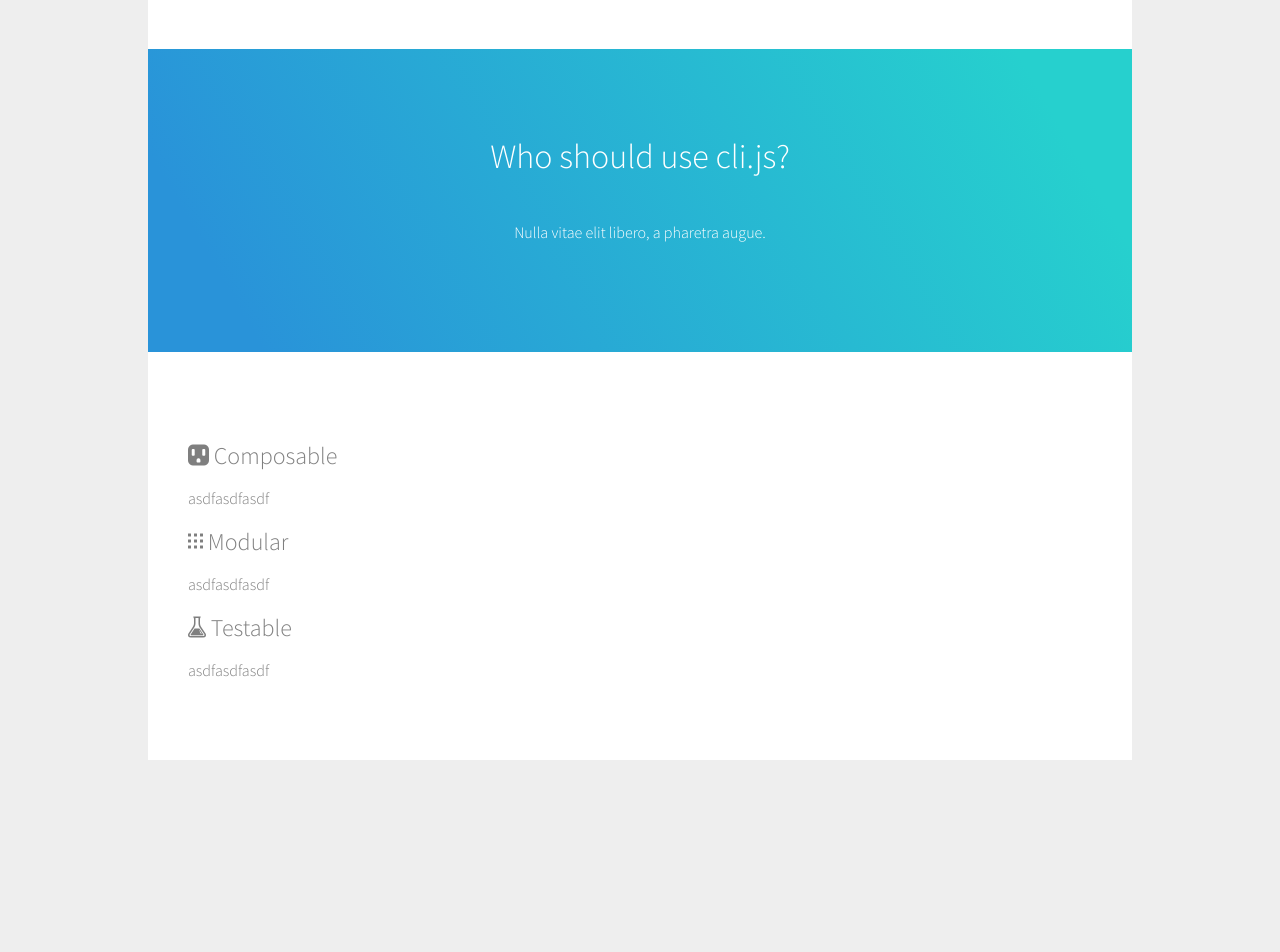
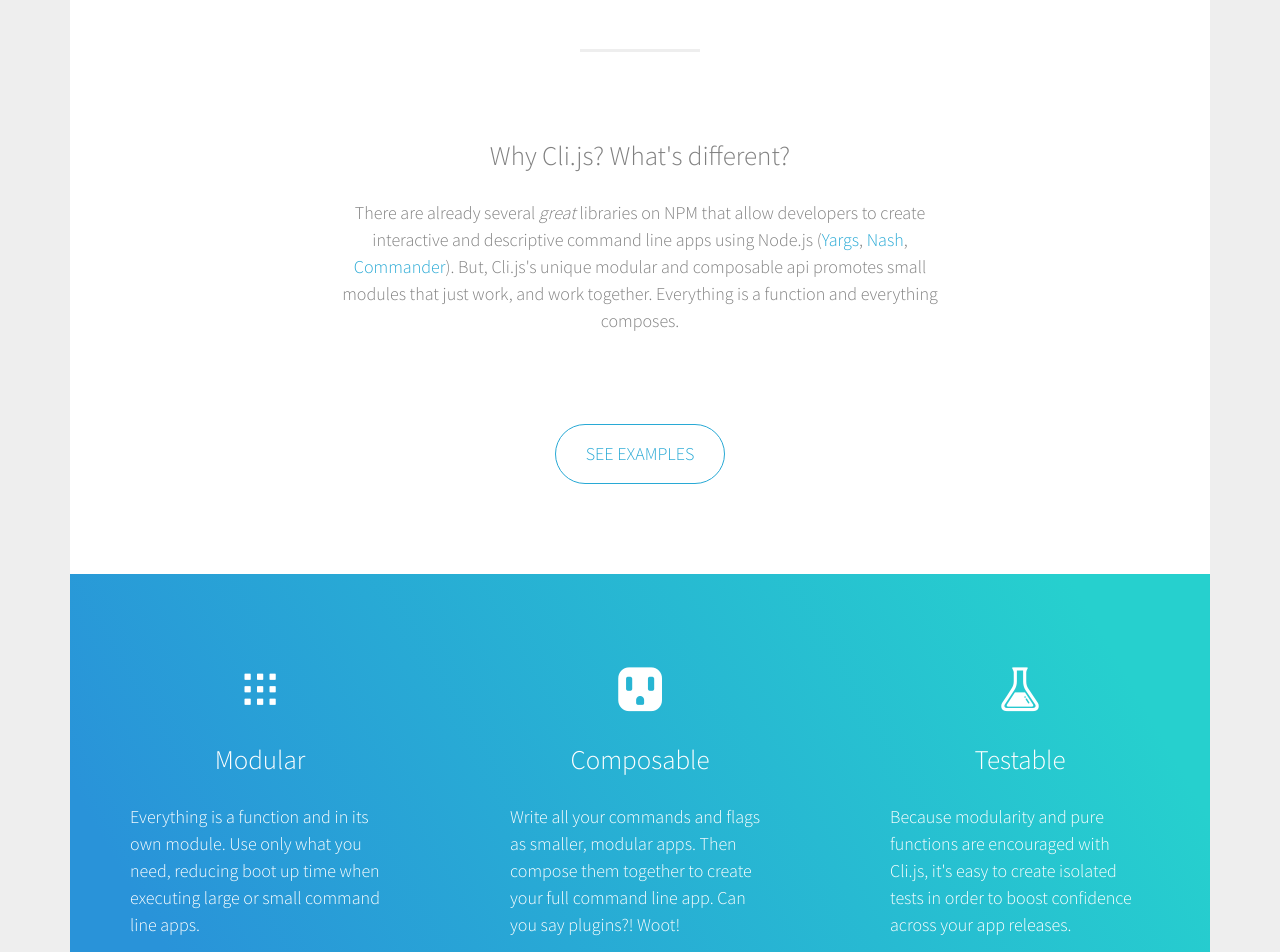
Before and after one commit to clijs/www, a website: page index.html in a window 1280 px wide. Shown: the part 1180-2132 px from the top of the page. Before the commit the page ends 1970 px from the top, so only its background shows below. Drawn offline with Linux system fonts and the light colour scheme; files whose address does not match are found by name.

Commit message:
more copy

```diff
--- a/index.html
+++ b/index.html
@@ -3,7 +3,8 @@
   <meta charset="utf-8">
   <meta http-equiv="X-UA-Compatible" content="IE=edge">
 
-  <title>cli.js - A library to craft composable, modular, and testable command line applications with Node.js</title>
+  <title>cli.js - A library to craft modular, composable, and testable command line applications with Node.js</title>
+  <link rel="icon" type="image/png" href="/images/favicon.png">
 
   <link href='https://fonts.googleapis.com/css?family=Source+Sans+Pro:300,400,600' rel='stylesheet' type='text/css'>
   <link href='https://fonts.googleapis.com/css?family=Source+Code+Pro' rel='stylesheet' type='text/css'>
@@ -23,10 +24,10 @@
       <a href="/"><img class="logo" src="/images/logo_7.svg" alt="Cli.js - Create composable, modular command line applications" /></a>
       <br>
       <br>
-      <h3>A library to craft composable, modular, and testable command line applications</h3>
+      <h3>A library to craft modular, composable, and testable command line applications</h3>
     </header>
 
-    <section>
+    <section class="with-divider">
 
       <div class="code-container">
         <h4><i class="icon ion-code"></i> Craft It</h4>
@@ -85,27 +86,46 @@
       <div class="clear"></div>
     </section>
 
-    <section class="section who-should-use">
-      <h1>Who should use cli.js?</h1>
-      <p>Nulla vitae elit libero, a pharetra augue.</p>
+    <section class="why">
+      <h1>Why Cli.js? What's different?</h1>
+      <p>
+        There are already several <em>great</em> libraries on NPM that allow developers to create interactive and descriptive command line apps using Node.js (<a href="http://npmjs.com/package/yargs" target="_blank">Yargs</a>, <a href="http://npmjs.com/package/nash" target="_blank">Nash</a>, <a href="http://npmjs.com/package/commander" target="_blank">Commander</a>).
+        But, Cli.js's unique modular and composable api promotes small modules that just work, and work together. Everything is a function and everything composes.
+      </p>
+      <a href="/examples" class="btn">See Examples</a>
     </section>
 
-    <section class="tri-describe">
+    <section class="section descriptions">
       <div>
-        <h2><i class="icon ion-outlet"></i> Composable</h2>
-        <p>asdfasdfasdf</p>
+        <i class="icon ion-grid"></i>
+        <h2>Modular</h2>
+        <p>Everything is a function and in its own module. Use only what you need, reducing boot up time when executing large or small command line apps.</p>
       </div>
 
       <div>
-        <h2><i class="icon ion-grid"></i> Modular</h2>
-        <p>asdfasdfasdf</p>
+        <i class="icon ion-outlet"></i>
+        <h2>Composable</h2>
+        <!-- <p>Cli.js promotes creating smaller command line apps that compose together to create larger apps. Composability provides an obvious api, ensuring maintainability.</p> -->
+        <p>Write all your commands and flags as smaller, modular apps. Then compose them together to create your full command line app. Can you say plugins?! Woot!</p>
       </div>
 
       <div>
-        <h2><i class="icon ion-erlenmeyer-flask"></i> Testable</h2>
-        <p>asdfasdfasdf</p>
+        <i class="icon ion-erlenmeyer-flask"></i>
+        <h2>Testable</h2>
+        <p>Because modularity and pure functions are encouraged with Cli.js, it's easy to create isolated tests in order to boost confidence across your app releases.</p>
       </div>
     </section>
+
+    <section class="get-started with-divider">
+      <p>Getting that "I just need to write some code" feeling? Then, spend the next 2 minutes learning the api and writing your first composable and modular command line app!</p>
+      <a href="/get-started" class="btn">Get Started</a>
+    </section>
+
+    <footer>
+      Released under the <a href="http://opensource.org/licenses/MIT" target="_blank">MIT</a> license. <br>
+      Run by <a href="https://github.com/clijs" target="_blank">Contributors</a>.
+    </footer>
+
   </main>
 
   <script src="https://cdn.rawgit.com/google/code-prettify/master/loader/run_prettify.js"></script>
--- a/styles/index.css
+++ b/styles/index.css
@@ -1,5 +1,5 @@
 /*
-  Primary - #28b7d3
+  Primary - #28a9d5
   Secondar - #e96900
   Text - rgba(0,0,0,0.5)
 */
@@ -20,13 +20,13 @@
 body{
   background-color: #eee;
   color:rgba(0,0,0,0.5);
-  font:300 16px/27px 'Source Sans Pro', 'Helvetica Neue', Arial;
+  font:300 18px/27px 'Source Sans Pro', 'Helvetica Neue', Arial;
   padding: 30px;
   margin:0 auto;
-  max-width: 1044px;
+  max-width: 1200px;
 }
 
-h1,h2,h3,h4,h5,h6{
+h1,h2,h3,h4,h5,h6, p{
   margin:0;
   font-weight: 300;
   padding:0;
@@ -48,12 +48,10 @@
   color: rgba(0,0,0,0.5);
 }
 pre.prettyprint .kwd{
-  /*color: rgba(211, 71, 86, 1);*/
-  /*color: #28b7d3;*/
   color: #e96900;
 }
 pre.prettyprint .str{
-  color: #28b7d3;
+  color: #28a9d5;
 }
 pre.linenums li {
   background: #fff;
@@ -63,7 +61,7 @@
 }
 
 a{
-  color: #28b7d3;
+  color: #28a9d5;
   text-decoration: none;
 }
 a:hover{
@@ -74,7 +72,7 @@
   background: #fff;
   margin: 0 auto;
   overflow: auto;
-  padding: 0 0 60px;
+  padding: 0;
   width: 100%;
 }
 main > header {
@@ -130,6 +128,22 @@
   padding: 0 0 30px;
 }
 
+.btn {
+  border: 1px solid #28a9d5;
+  border-radius: 30px;
+  display: inline-block;
+  height: 60px;
+  line-height: 58px;
+  padding: 0 30px;
+  font-size: 18px;
+  text-transform: uppercase;
+}
+.btn:hover {
+  background: #28a9d5;
+  color: #fff;
+  text-decoration: none;
+}
+
 .logo{
   width: 140px;
 }
@@ -152,7 +166,7 @@
 .main-nav a:hover,
 .main-nav a.active{
   text-decoration: none;
-  border-bottom: 2px solid #28b7d3;
+  border-bottom: 2px solid #28a9d5;
 }
 
 .dot{
@@ -226,22 +240,69 @@
   font-family: Monaco, 'Source Code Pro', 'Courier New';
 }
 
-.who-should-use{
+.why{
+  padding-top: 90px;
+  text-align:center;
+  max-width: 700px;
+  margin:0 auto;
+}
+.why h1 {
+  text-align:center;
+  padding-bottom: 30px;
+}
+.why p {
+  padding-bottom: 90px;
+}
+.why .btn{
+  /*text-align:center;*/
+}
+
+.descriptions{
   background: -webkit-linear-gradient(60deg, #2993D9 10%, #26D0CE 90%); /* Chrome 10+, Saf5.1+ */
   background:    -moz-linear-gradient(60deg, #2993D9 10%, #26D0CE 90%); /* FF3.6+ */
   background:     -ms-linear-gradient(60deg, #2993D9 10%, #26D0CE 90%); /* IE10 */
   background:      -o-linear-gradient(60deg, #2993D9 10%, #26D0CE 90%); /* Opera 11.10+ */
   background:         linear-gradient(60deg, #2993D9 10%, #26D0CE 90%); /* W3C */
   color: #fff;
-  margin: 90px 0;
+  display: flex;
+  flex-direction: row;
+  margin: 90px 0 0;
   text-align: center;
 }
+.descriptions > div{
+  flex: 1;
+}
+.descriptions .icon {
+  font-size: 50px;
+  line-height: 50px;
+  display: inline-block;
+  padding: 0 0 30px;
+}
+.descriptions h2 {
+  padding: 0 0 30px;
+}
+.descriptions p {
+  text-align:left;
+  padding: 0 60px;
+}
 
-.tri-describe{
-  padding: 0 40px;
+.get-started{
+  padding: 90px 0;
+  text-align:center;
 }
-.tri-describe h2{
-  /*color:#e96900;*/
+.get-started > p {
+  padding-bottom: 30px;
+  max-width: 700px;
+  margin: 0 auto;
+}
+
+main > footer {
+  /*color: ;*/
+  text-align: center;
+  font-size: 14px;
+  line-height: 21px;
+  /*font-weight: 400;*/
+  padding-bottom: 90px;
 }
 
 /** DOCS ***************************/
@@ -299,5 +360,5 @@
 .docs .logo-anchor + nav a:hover,
 .docs .logo-anchor + nav a.active{
   text-decoration: none;
-  border-bottom: 2px solid #28b7d3;
+  border-bottom: 2px solid #28a9d5;
 }
```
Also changed, not shown: docs.html (+2 -1 lines), examples.html (added, +1 -0 lines), get-started.html (added, +1 -0 lines), plugins.html (added, +1 -0 lines), images/favicon.png (added).
